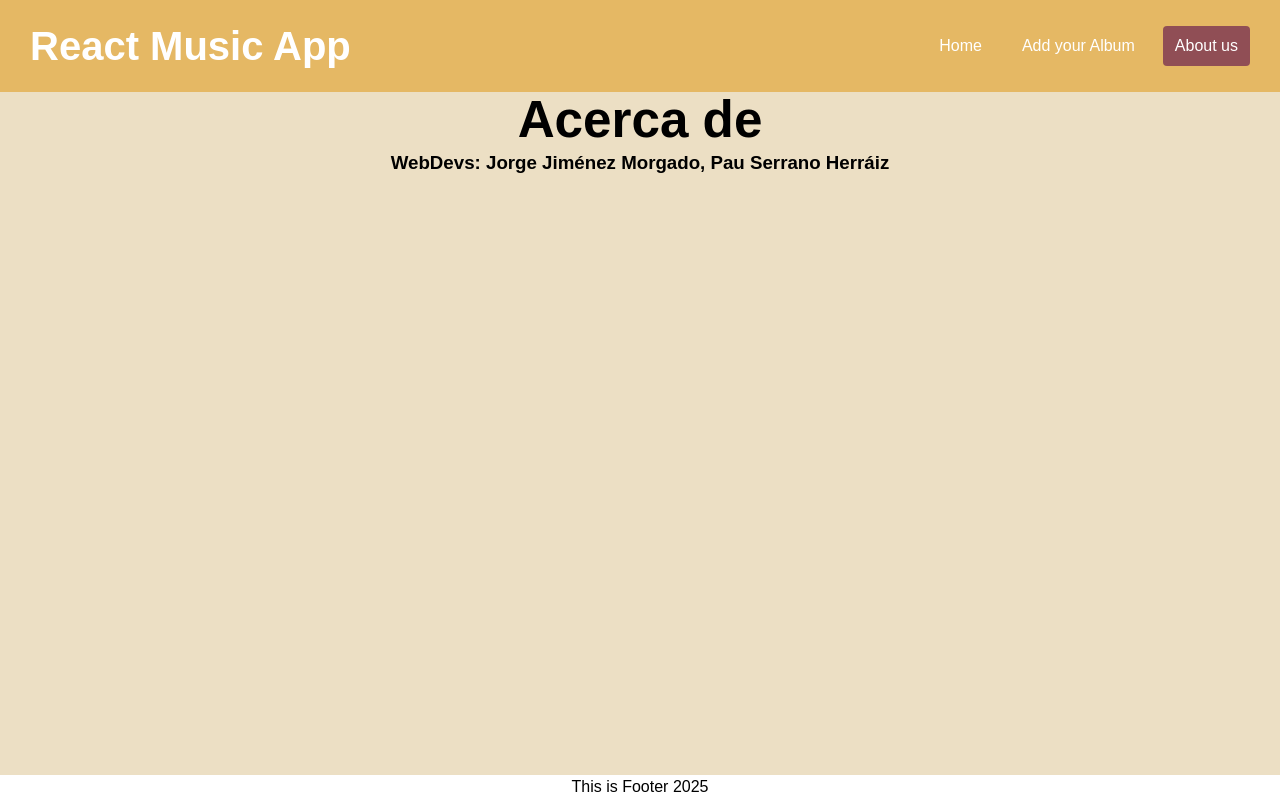
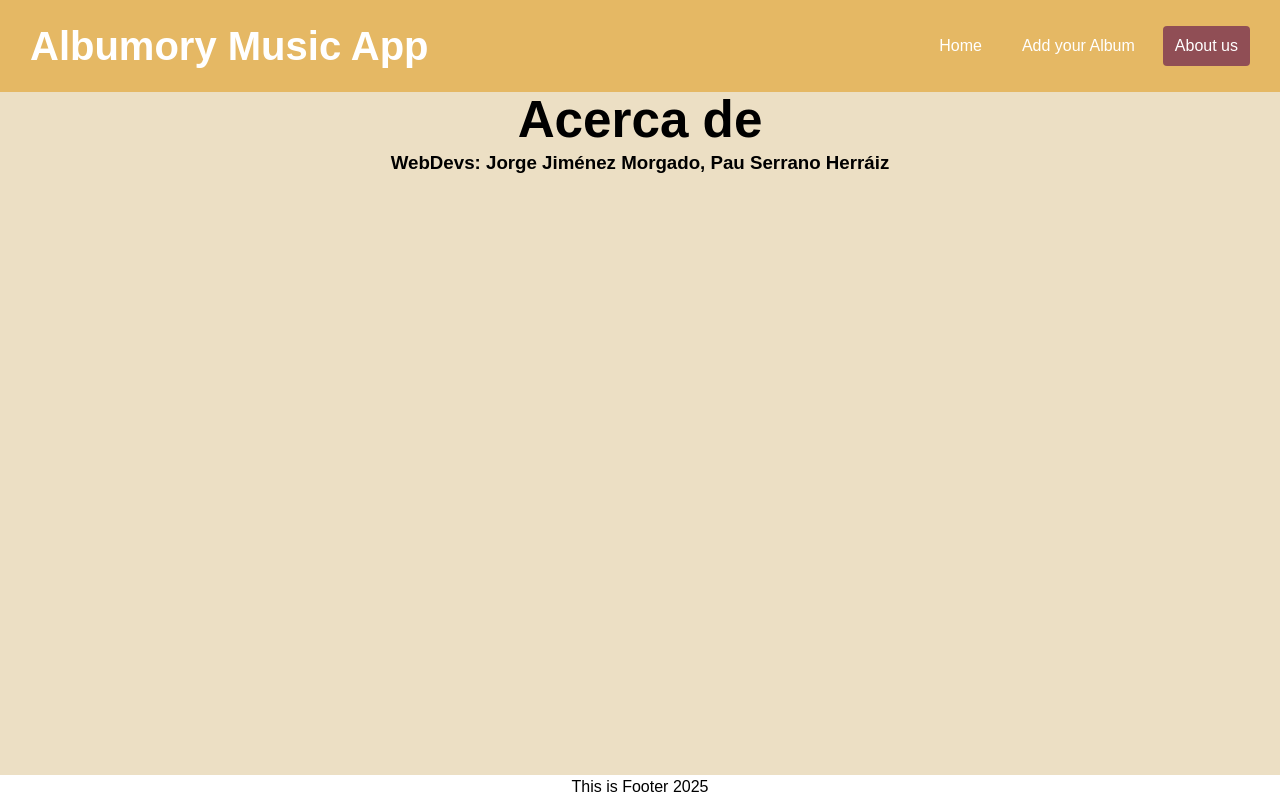
Before and after one commit to Music-App-Developers/react-music-app, a React (Vite) app: page /acercade in a window 1280 px wide. Built offline with nearby package versions, Linux system fonts and the light colour scheme.

Commit message:
add button colors

```diff
--- a/src/pages/Home.jsx
+++ b/src/pages/Home.jsx
@@ -67,7 +67,7 @@ function Home() {
                 {element.year}
               </Text>
               <Link to={`/album/${element.id}`}>
-                <Button color="orange" fullWidth mt="md" radius="md">
+                <Button color="#E5B864" fullWidth mt="md" radius="md">
                   Details
                 </Button>
               </Link>
--- a/src/pages/NavBar.jsx
+++ b/src/pages/NavBar.jsx
@@ -4,7 +4,7 @@ import "./NavBar.css"
 function NavBar() {
     return (
         <nav className="navbar">
-            <h3 className="logo">React Music App</h3>
+            <h3 className="logo">Albumory Music App</h3>
             <div className="menu">
                 <ul>
                 <li><NavLink to="/">Home</NavLink></li>
```
